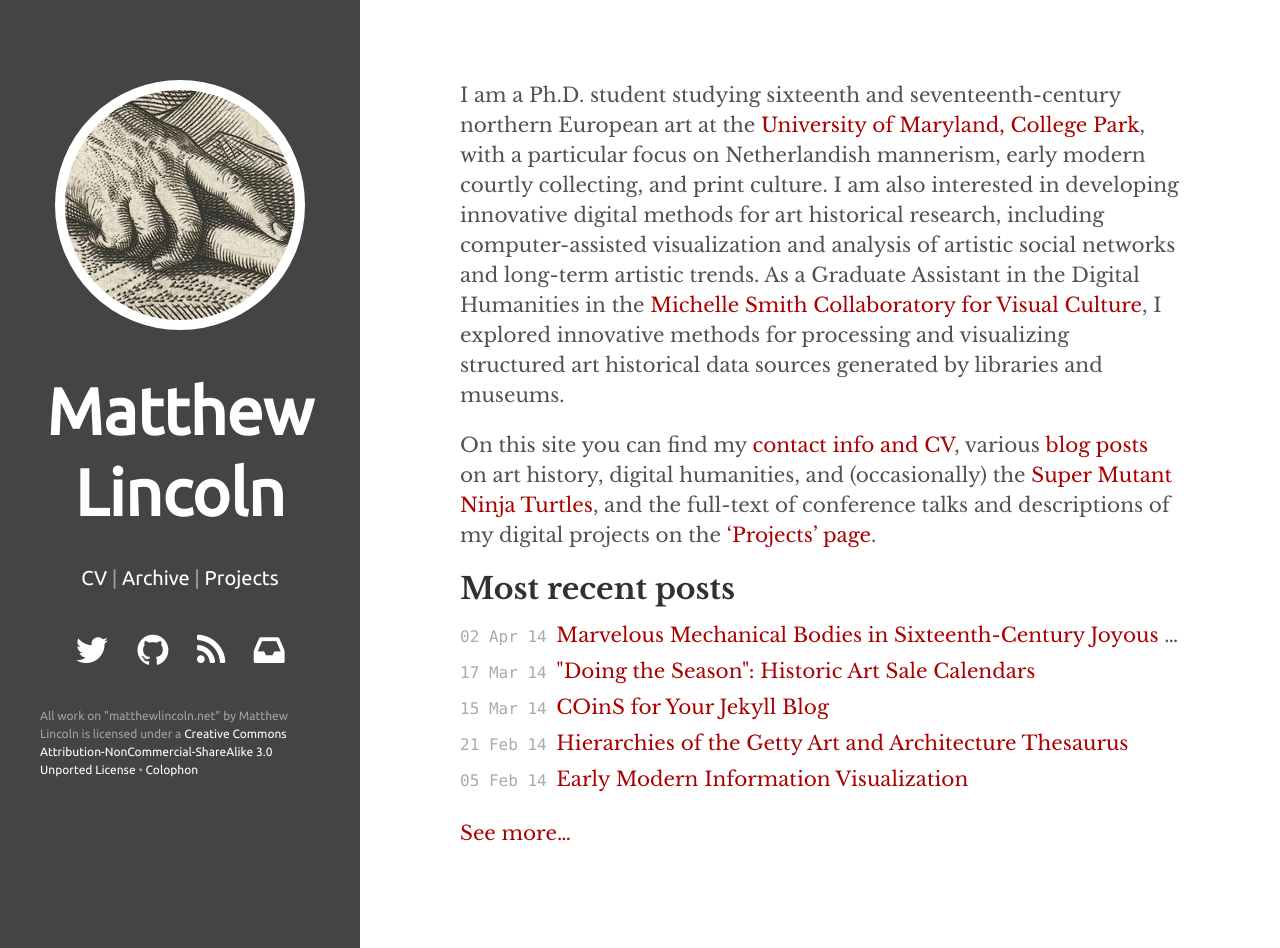
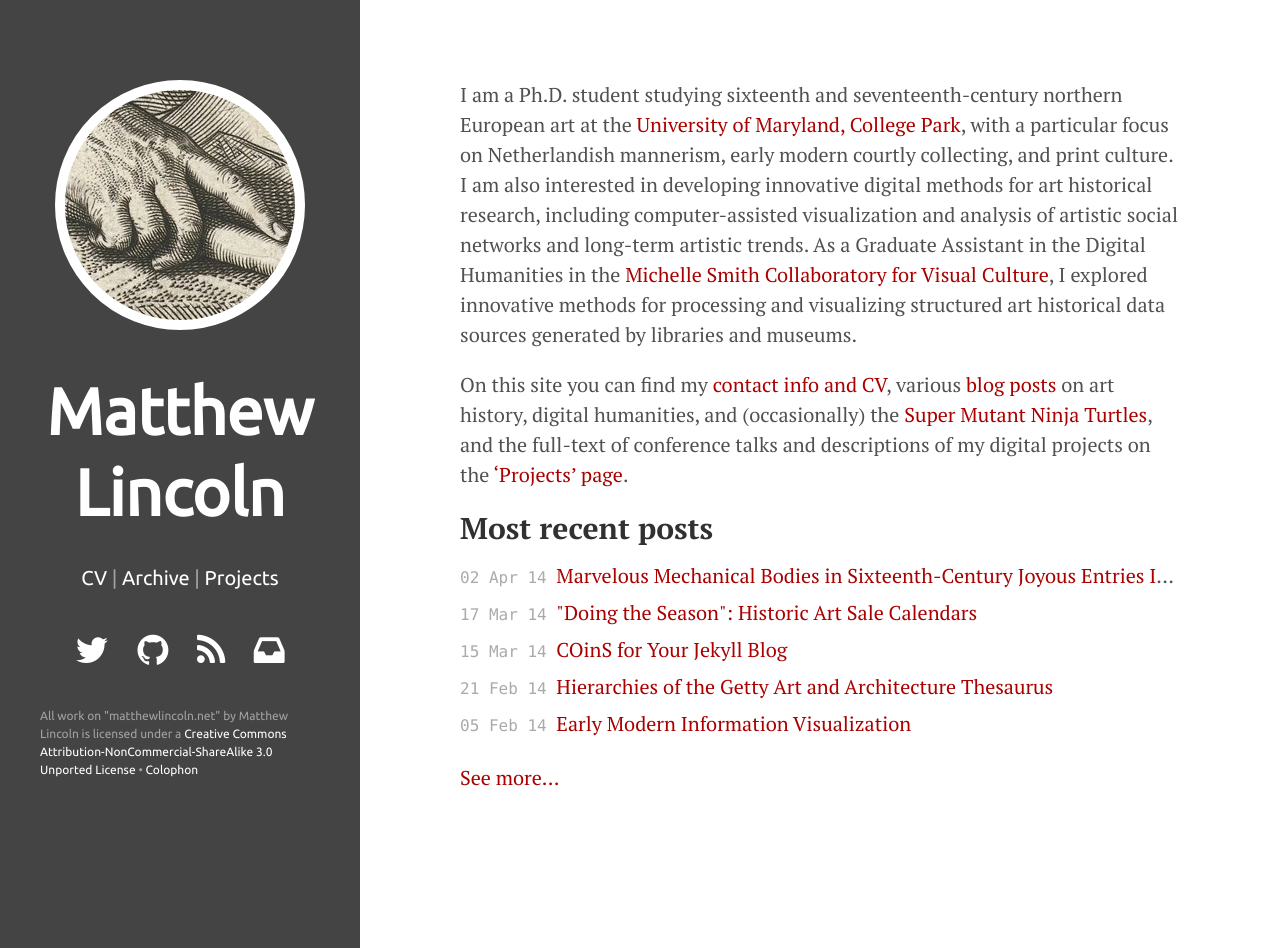
Before and after one commit to mdlincoln/mdlincoln.github.io, a Jekyll site: the page built from index.md, in a window 1280 px wide and 948 px high. Built offline with Jekyll 4.4.1, drawn with Linux system fonts in a browser that asks for light colours; nearby versions of some CDN libraries.

Commit message:
Use PT Serif for body text

```diff
--- a/_includes/html_head.html
+++ b/_includes/html_head.html
@@ -20,7 +20,7 @@
 <link rel="stylesheet" href="/assets/css/syntax.css">
 <link rel="stylesheet" href="/assets/css/hyde.css">
 <link href="//netdna.bootstrapcdn.com/font-awesome/4.0.3/css/font-awesome.css" rel="stylesheet">
-<link href='http://fonts.googleapis.com/css?family=Ubuntu|Libre+Baskerville:400,700,400italic' rel='stylesheet' type='text/css'>
+<link href='http://fonts.googleapis.com/css?family=Ubuntu|PT+Serif:400,700,400italic' rel='stylesheet' type='text/css'>
 
 {% if site.enable_analytics %}
 <!-- Google Analytics -->
--- a/assets/css/hyde.css
+++ b/assets/css/hyde.css
@@ -32,7 +32,7 @@
  */
 
 html {
-  font-family: "Libre Baskerville", "Garamond", serif;
+  font-family: "PT Serif", "Garamond", serif;
 }
 @media (min-width: 48rem) {
   html {
```
